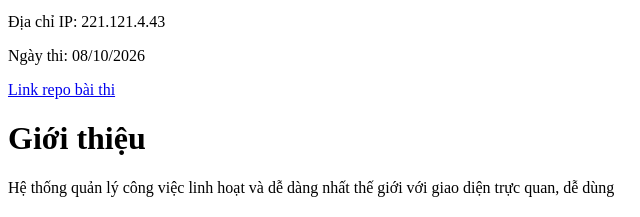
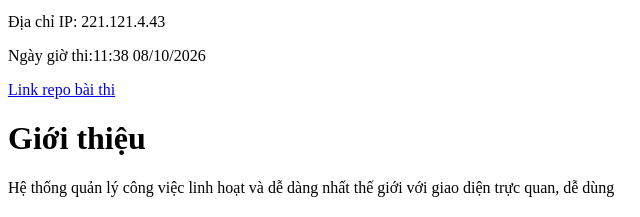
Before and after one commit to buithaison17/devops-hackathon-de003-buithaison, a plain HTML site: page src/index.html in a window 1280 px wide. Shown: the part 261-478 px from the top of the page, 0-640 px from the left. Drawn offline with Linux system fonts and the light colour scheme.

Commit message:
update html

```diff
--- a/src/index.html
+++ b/src/index.html
@@ -34,7 +34,7 @@
         <p>Mã đề 003</p>
         <p>Chủ đề: Quản lý công việc</p>
         <p>Địa chỉ IP: 221.121.4.43</p>
-        <p>Ngày thi: 08/10/2026</p>
+        <p>Ngày giờ thi:11:38 08/10/2026</p>
         <a
             href="https://github.com/buithaison17/devops-hackathon-de003-buithaison"
             >Link repo bài thi</a
```
